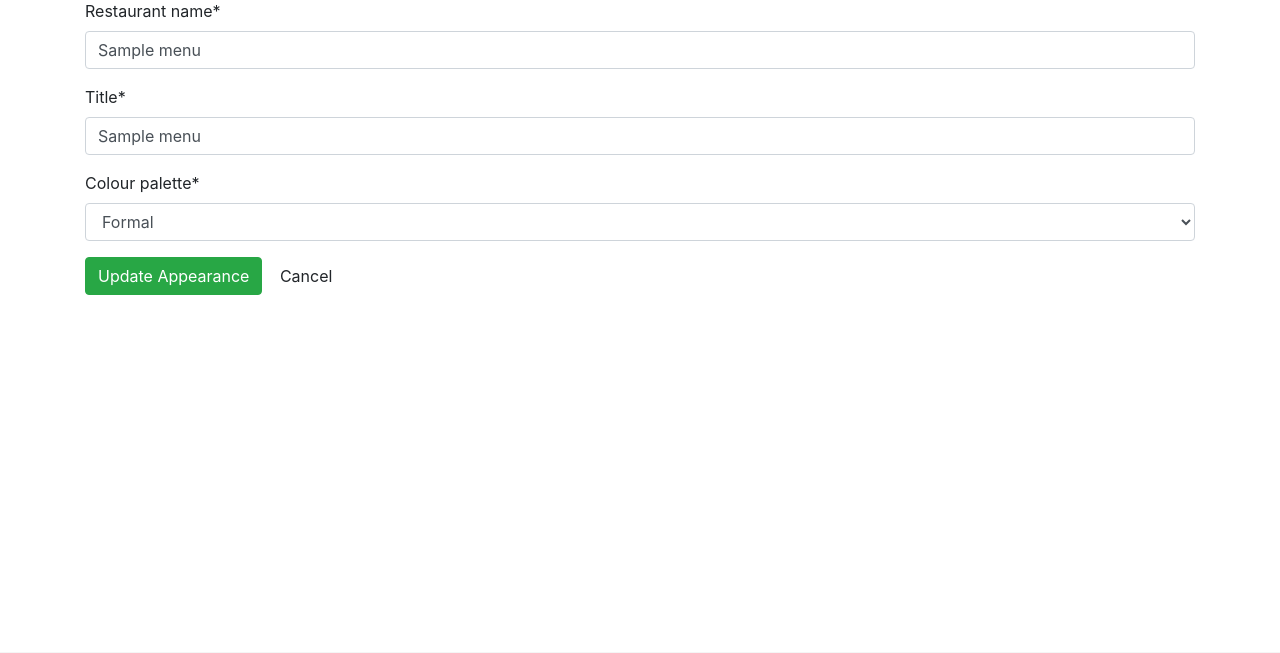
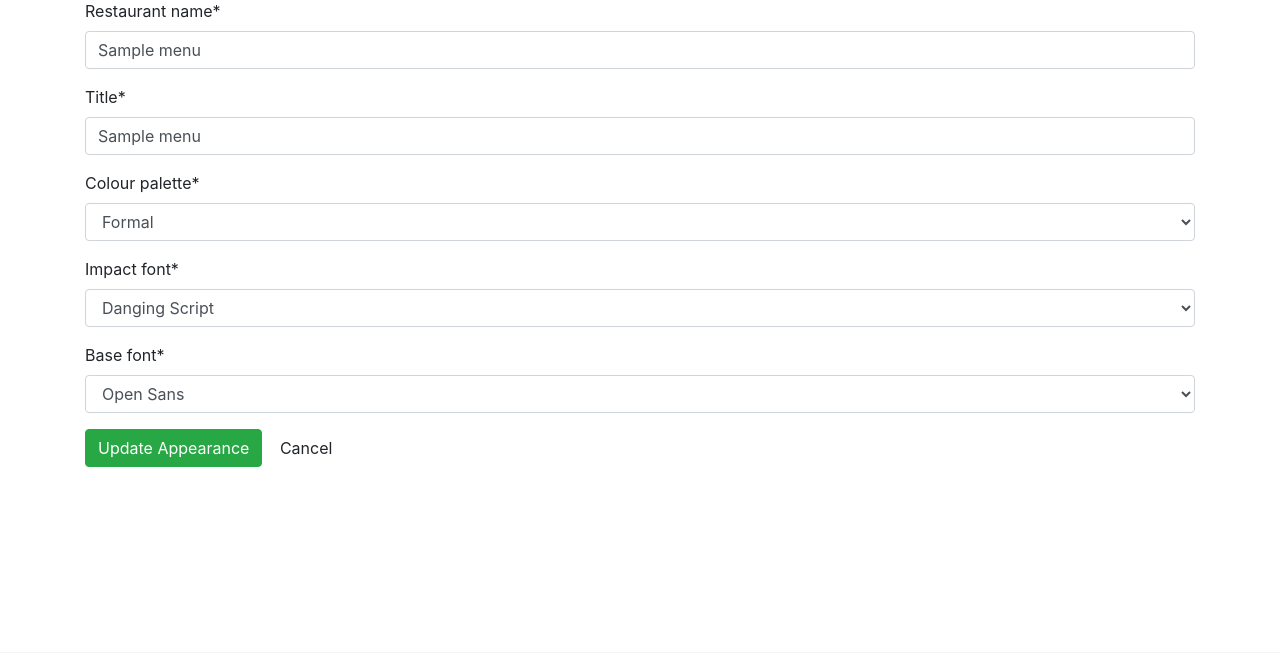
Before and after one commit to geooff/popinly, a Django app: page /generator/edit_appearance/00000000-0000-0000-0000-000000000001 in a window 1280 px wide. Shown: the part 88-741 px from the top of the page. Run offline with Django 3.2, Linux system fonts and the light colour scheme; a user stored in the database is signed in; tables that the repository leaves empty hold one stand-in row (values such as "Sample post"); some libraries are stand-ins or nearby versions.

Commit message:
add user font styling

```diff
--- a/popinly/menu_gen/models.py
+++ b/popinly/menu_gen/models.py
@@ -13,6 +13,7 @@ class Menu(models.Model):
     title = models.CharField(max_length=200)
     created_at = models.DateField(default=timezone.now)
 
+    # TODO: Refactor this out to an external file
     class ColourPalette(models.TextChoices):
         Formal = "#2B2D42 #f0a500 #cf7501 #dbdbdb", _("Formal")
         Modern = "#000000 #8D99AE #D90429 #EF233C", _("Modern")
@@ -22,6 +23,32 @@ class Menu(models.Model):
 
     colour_palette = models.CharField(
         max_length=31, choices=ColourPalette.choices, default=ColourPalette.Formal,
+    )
+
+    # TODO: Refactor this out to an external file
+    class ImpactFontPalette(models.TextChoices):
+        Formal = "Dancing+Script", _("Danging Script")
+        Modern = "Josefin+Sans", _("Josefin Sans")
+        Autumn = "Reenie+Beanie", _("Reenie Beanie")
+        Fultur = "Nothing+You+Could+Do", _("Nothing You Could Do")
+        Oculum = "Tenor+Sans", _("Tenor Sans")
+
+    impact_font = models.CharField(
+        max_length=31,
+        choices=ImpactFontPalette.choices,
+        default=ImpactFontPalette.Formal,
+    )
+
+    # TODO: Refactor this out to an external file
+    class BaseFontPalette(models.TextChoices):
+        Formal = "Roboto", _("Roboto")
+        Modern = "Lato", _("Lato")
+        Autumn = "Open+Sans", _("Open Sans")
+        Fultur = "Montserrat", _("Montserrat")
+        Oculum = "Source Sans Pro", _("Source Sans Pro")
+
+    base_font = models.CharField(
+        max_length=31, choices=BaseFontPalette.choices, default=BaseFontPalette.Formal,
     )
 
     def __str__(self):
--- a/popinly/menu_gen/views.py
+++ b/popinly/menu_gen/views.py
@@ -17,6 +17,7 @@ from django.views.generic import (
 
 from .forms import MenuSectionsItemsFormset
 from .models import Menu, MenuSection, MenuItem
+from .dynamicStyle import userColourTemplate, userFontTemplate
 
 import sass
 from weasyprint import HTML, CSS
@@ -66,7 +67,7 @@ class MenuEditMeta(LoginRequiredMixin, UpdateView):
 
     model = Menu
     template_name = "menu_gen/menu_edit_meta.html"
-    fields = ["restaurant_name", "title", "colour_palette"]
+    fields = ["restaurant_name", "title", "colour_palette", "impact_font", "base_font"]
 
     def get_success_url(self):
         return reverse("menu_gen:index")
@@ -127,11 +128,19 @@ def generate_menu_pdf(request, pk):
 
     def _generate_colour_palette(menu):
         colours = [x for x in menu.colour_palette.split(" ")]
-        body = """$primary-color: {};
-        $secondary-color: {};
-        $tertiary-color: {};
-        $accent-color: {};"""
+        body = userColourTemplate()
         return body.format(*colours)
+
+    def _generate_font_palette(menu):
+        impact = menu.impact_font
+        base = menu.base_font
+        body = userFontTemplate()
+        return body.format(
+            impact_web=impact,
+            impact=impact.replace("+", " "),
+            base_web=base,
+            base=base.replace("+", " "),
+        )
 
     # Model data
     menu = Menu.objects.all().filter(author__exact=request.user).get(pk=pk)
@@ -141,13 +150,15 @@ def generate_menu_pdf(request, pk):
     html = HTML(string=html_string)
 
     # Styling
-    user_styling = _generate_colour_palette(menu)
+    font_config = FontConfiguration()
+    user_font = _generate_font_palette(menu)
+    user_colour = _generate_colour_palette(menu)
     with open("static/base_export.scss", "r") as template_css_contents:
         template_css = template_css_contents.read()
-    css = user_styling + template_css
+    css = user_font + user_colour + template_css
     user_css = sass.compile(string=css)
-    css_files = [CSS(string=user_css)]
-    font_config = FontConfiguration()
+    print(user_css)
+    css_files = [CSS(string=user_css, font_config=font_config)]
 
     # Generate PDF
     result = html.write_pdf(stylesheets=css_files, font_config=font_config)
```
Also changed, not shown: popinly/menu_gen/dynamicStyle.py (added, +13 -0 lines), popinly/static/base_export.scss (+4 -5 lines).
